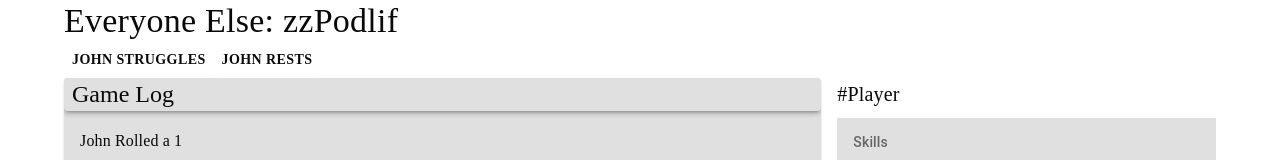
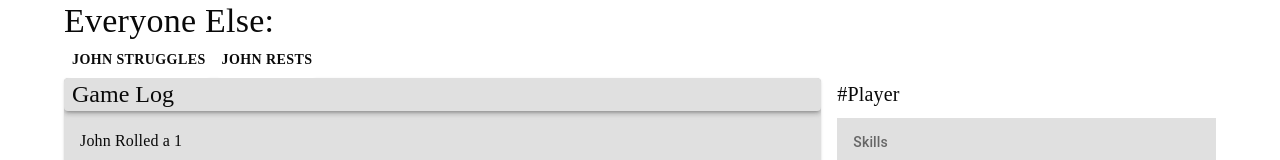
Before and after one commit to RyanCross/everyone-is-john, a React (Vite) app in the folder client/: page / in a window 1280 px wide. Shown: the top 160 px of the page. Built offline with nearby package versions, Linux system fonts and the light colour scheme; no server answers; a web font is replaced by a local one.

Commit message:
parsing SSEs through react

```diff
--- a/client/src/App.tsx
+++ b/client/src/App.tsx
@@ -1,8 +1,5 @@
-import { ComponentProps, useEffect, useState } from 'react'
-import { Container, ThemeProvider } from "@mui/material"
-import { GameLog } from './components/GameLog'
+import { useEffect, useState } from 'react'
 import { GameMasterSection } from './components/GameMasterSection'
-import { Roll } from './components/Roll'
 import { Voices } from './components/Voices'
 import { PlayInformationArea } from './components/PlayInformationArea'
 
@@ -13,32 +10,67 @@ export interface Bid {
 
 export interface AppProps {
   updateSrc: EventSource
+  instanceId: string
 }
 
-function App(props: AppProps) {
-  // useEffect to define handlers
+function App() {
+  const updatesUrl = `http://localhost:8080/api/game/1/updates`
+  const [gmName, setGmName] = useState("")
+  const [gmId, setGmId] = useState("")
+  const [players, setPlayers] = useState([])
 
-  // const [game, setGame] = useState()
+  // expectation is that useEffect is called once with these unchanging dependencies
+  useEffect(() => {
+    console.log("calling effect")
+    // establish connection
+    const gameUpdatesSource = new EventSource(updatesUrl)
 
-  // const useGameUpdateSrc = useEffect(() => {
-  //   // why do we need an effect? handlers are defined..
-  // })
+    // define handlers
+    gameUpdatesSource.onopen = (ev) => {
+      console.log("Game Source Updates Connection opened")
+      console.log(ev)
+    }
 
-  // props.updateSrc.onmessage = (ev) => {
-  //   let data = JSON.parse(ev.data)
-  //   setGame(data)
-  // }
+    gameUpdatesSource.onmessage = (ev) => {
+      const serverGameState = JSON.parse(ev.data)
+
+      setGmName(serverGameState.gm.username)
+      setGmId(serverGameState.gm.id)
+      setPlayers(serverGameState.players)
+      console.log("on message")
+      console.log(ev)
+      // so this set should update the value but it does not
+    }
+
+    gameUpdatesSource.onerror = (ev) => {
+      console.log("error")
+      console.log(ev)
+    }
+
+    // if platform is web, close event listener on refresh
+    if (window) {
+      window.addEventListener("onbeforeunload", () => {
+        gameUpdatesSource.close()
+      })
+    }
+
+    // effects return a cleanup function
+    return () => {
+      gameUpdatesSource.close()
+    }
+
+  }, [updatesUrl])
 
 
-  const [count, setCount] = useState(0)
-  const [bid, setBid] = useState()
+
+  // can initiate event source in useEffect and it will only be called once
 
   return (
-      <>
-        <GameMasterSection gm="zzPodlif" />
-        <PlayInformationArea></PlayInformationArea>
-        <Voices></Voices>
-      </>
+    <>
+      <GameMasterSection gmName={gmName} gmId={gmId} />
+      <PlayInformationArea></PlayInformationArea>
+      <Voices players={players} ></Voices>
+    </>
   )
 }
 
--- a/client/src/components/GameMasterSection.tsx
+++ b/client/src/components/GameMasterSection.tsx
@@ -2,13 +2,14 @@ import { Container, Typography } from "@mui/material"
 import { GmActionBar } from "./GmActionBar"
 
 interface GameMasterSectionProps {
-    gm: string
+    gmId: string
+    gmName: string
 }
 
 export function GameMasterSection(props: GameMasterSectionProps) {
     return (
         <Container component="section">
-            <Typography variant="h4">Everyone Else: {props.gm}</Typography>
+            <Typography variant="h4">Everyone Else: {props.gmName}</Typography>
             <GmActionBar />
         </Container>
     )
--- a/client/src/components/Voices.tsx
+++ b/client/src/components/Voices.tsx
@@ -6,7 +6,7 @@ import { Player, PlayerProps } from "./Player";
  *  status information for all players
  */
 
-export function Voices() {
+export function Voices(props: {players: any[]}) {
 
     let dummyPlayer = {
         name: "Jimbo",
--- a/client/src/main.tsx
+++ b/client/src/main.tsx
@@ -75,31 +75,11 @@ discordSdk.subscribe(Events.ACTIVITY_INSTANCE_PARTICIPANTS_UPDATE, updatePartici
 
 // create a new game instance keyed by activityInstanceId, or join the existing one
 sdk.connectToGameInstance("1").then(() => {
-
-  const url = `http://localhost:8080/api/game/1/updates`
-  // await works by suspending code execution and returning control to the calling function
-  let gameUpdatesSource = new EventSource(url)
-  gameUpdatesSource.onopen = (ev) => {
-    // might need to first paint here
-    console.log("Game Source Updates Connection opened")
-    console.log(ev)
-  }
-
-  gameUpdatesSource.onmessage = (ev) => {
-    console.log("on message")
-    console.log(ev)
-  }
-
-  gameUpdatesSource.onerror = (ev) => {
-    console.log("error")
-    console.log("ev")
-  }
-
   createRoot(document.getElementById('root')!).render(
     <StrictMode>
       <ThemeProvider theme={theme}>
         <CssBaseline>
-          <App updateSrc={gameUpdatesSource} />
+          <App />
         </CssBaseline>
       </ThemeProvider>
     </StrictMode>,
--- a/client/src/sdk/GameServerSdk.ts
+++ b/client/src/sdk/GameServerSdk.ts
@@ -6,10 +6,6 @@
 export const sdk = {
     connectToGameInstance: connectToGameInstance
 }
-function save(instanceId: string, player: any) {
-    // create a HTTP POST request to /.proxy/game/instanceId
-}
-
 
 async function connectToGameInstance(instanceId: string): Promise<void> {
     const url = `http://localhost:8080/api/game/${instanceId}/`
```
Also changed, not shown: 1 other file (tests, documents, lock files or other folders).
